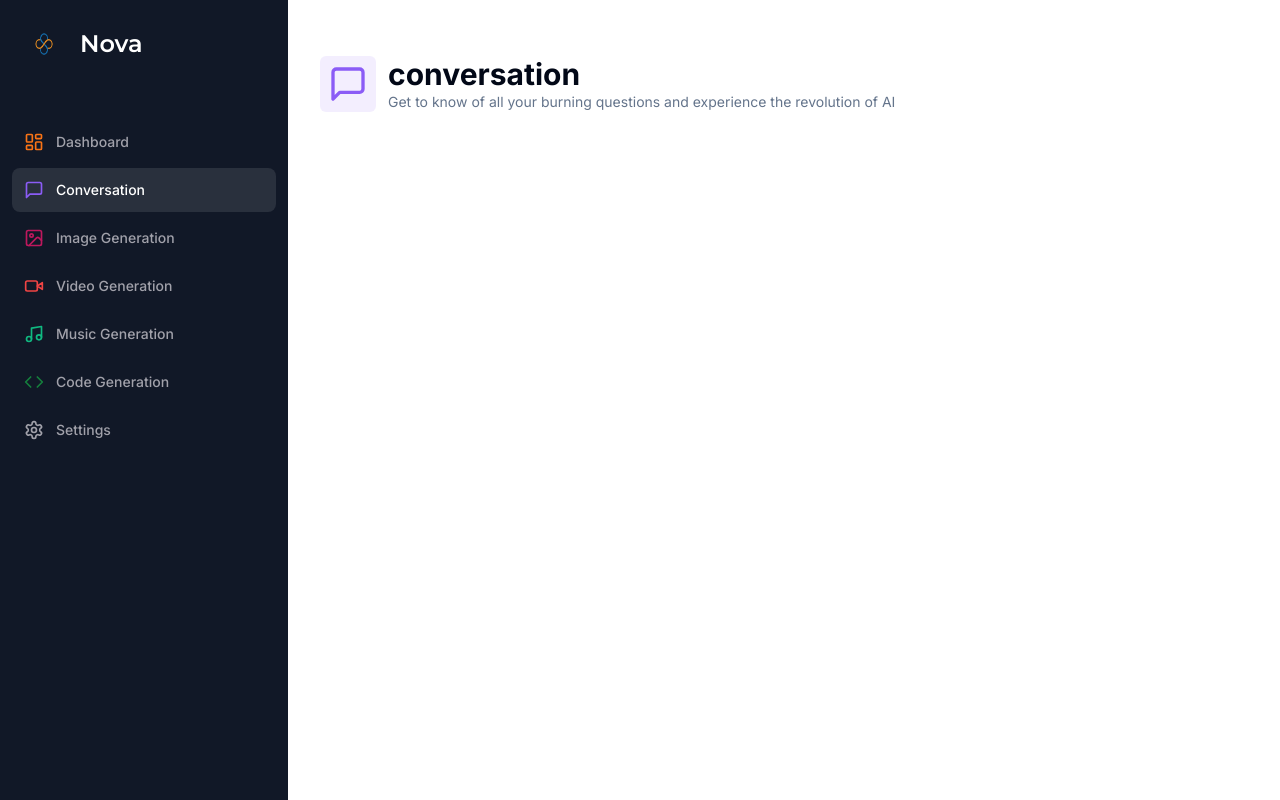
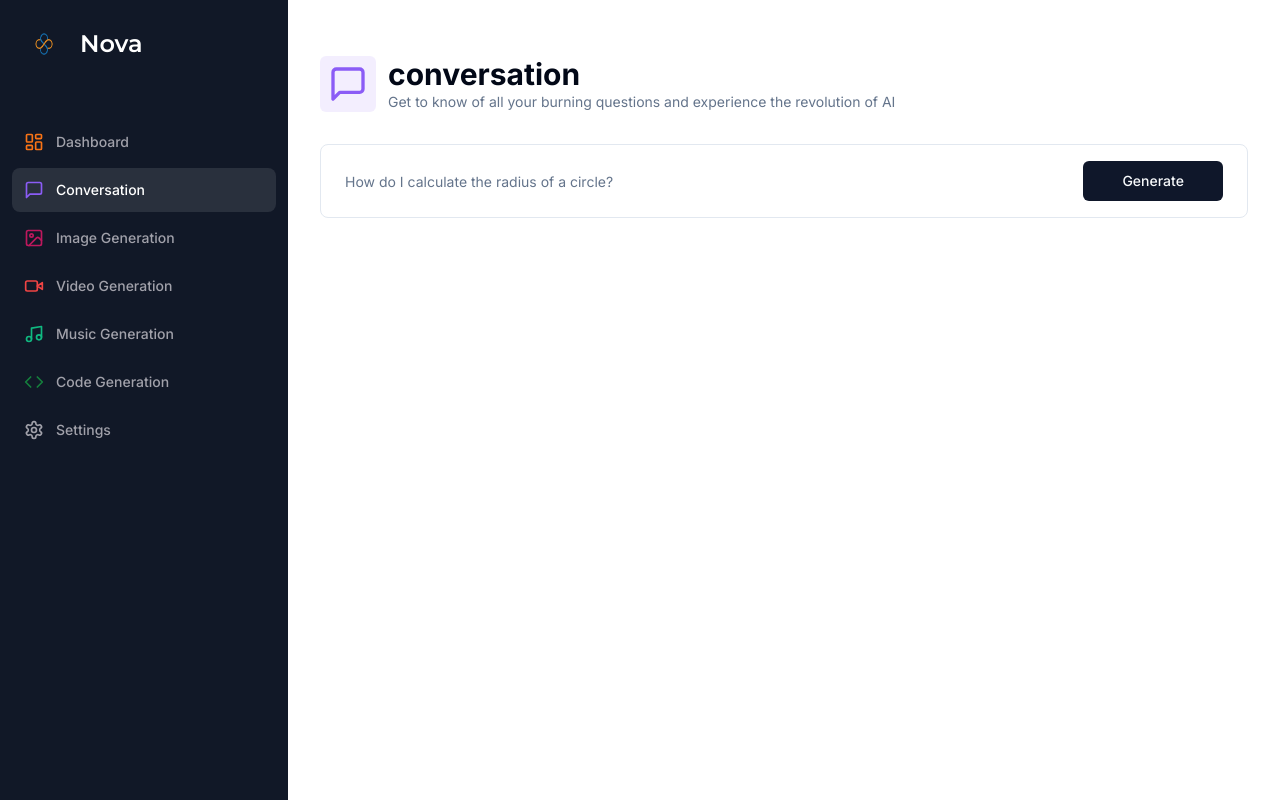
Before and after one commit to MainaJoseph/ai-dashboard, a Next.js app: page /conversation in a window 1280 px wide. Built offline with nearby package versions, Linux system fonts and the light colour scheme.

Commit message:
created generate button usind shacn

```diff
--- a/app/(dashboard)/(routes)/conversation/page.tsx
+++ b/app/(dashboard)/(routes)/conversation/page.tsx
@@ -9,7 +9,9 @@
 import { MessageSquare } from "lucide-react";
 
 import { formSchema } from "./constants";
-import { Form } from "@/components/ui/form";
+import { Form, FormControl, FormField, FormItem } from "@/components/ui/form";
+import { Input } from "@/components/ui/input";
+import { Button } from "@/components/ui/button";
 
 
 
@@ -41,9 +43,42 @@
                 />
                 <div className="px-4 lg:px-8">
                     <div>
-                        <Form {...form}>
-
-                        </Form>
+                    <Form {...form}>
+            <form
+              onSubmit={form.handleSubmit(onSubmit)}
+              className="
+                rounded-lg
+                border
+                w-full
+                p-4
+                px-3
+                md:px-6
+                focus-within:shadow-sm
+                grid
+                grid-cols-12
+                gap-2
+              "
+            >
+              <FormField
+                name="prompt"
+                render={({ field }) => (
+                  <FormItem className="col-span-12 lg:col-span-10">
+                    <FormControl className="m-0 p-0">
+                      <Input
+                        className="border-0 outline-none focus-visible:ring-0 focus-visible:ring-transparent"
+                        disabled={isLoading}
+                        placeholder="How do I calculate the radius of a circle?"
+                        {...field}
+                      />
+                    </FormControl>
+                  </FormItem>
+                )}
+              />
+              <Button className="col-span-12 lg:col-span-2 w-full hover:bg-purple-700" type="submit" disabled={isLoading} size="icon">
+                Generate
+              </Button>
+            </form>
+          </Form>
                     </div>
 
                 </div>
--- /dev/null
+++ b/components/ui/input.tsx
@@ -0,0 +1,25 @@
+import * as React from "react"
+
+import { cn } from "@/lib/utils"
+
+export interface InputProps
+  extends React.InputHTMLAttributes<HTMLInputElement> {}
+
+const Input = React.forwardRef<HTMLInputElement, InputProps>(
+  ({ className, type, ...props }, ref) => {
+    return (
+      <input
+        type={type}
+        className={cn(
+          "flex h-10 w-full rounded-md border border-input bg-background px-3 py-2 text-sm ring-offset-background file:border-0 file:bg-transparent file:text-sm file:font-medium placeholder:text-muted-foreground focus-visible:outline-none focus-visible:ring-2 focus-visible:ring-ring focus-visible:ring-offset-2 disabled:cursor-not-allowed disabled:opacity-50",
+          className
+        )}
+        ref={ref}
+        {...props}
+      />
+    )
+  }
+)
+Input.displayName = "Input"
+
+export { Input }
```
